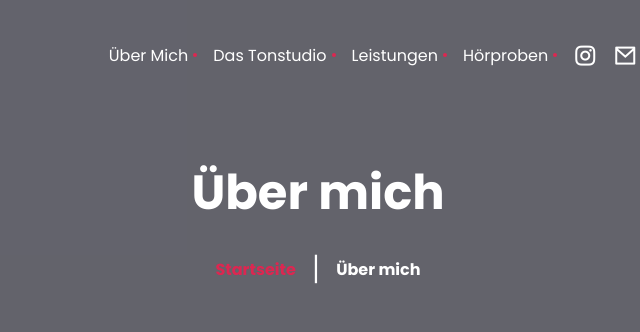
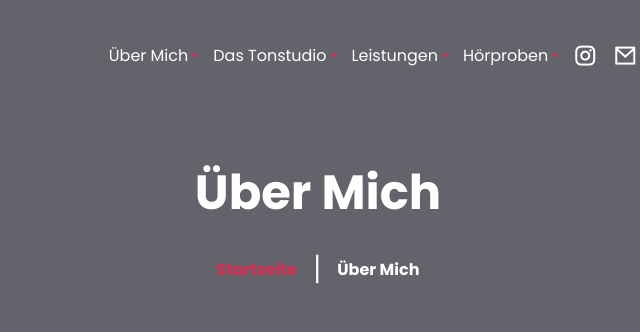
Before and after one commit to Walija-sh/katakomben, a plain HTML site: page about.html in a window 1280 px wide. Shown: the top 332 px of the page, 322-962 px from the left. Drawn offline with nearby package versions, Linux system fonts and the light colour scheme.

Commit message:
update hero

```diff
--- a/style.css
+++ b/style.css
@@ -748,12 +748,15 @@ footer{
  }
  .imprint-hero-content h3{
   font-size: 36px;
+  text-transform: capitalize;
  }
  .imprint-hero-content h5{
   font-size: 16px;
+  text-transform: capitalize;
 
  }
  .imprint-home-link{
+  text-transform: capitalize;
   font-size: 16px;
   color: #dc2751;
  }
```
